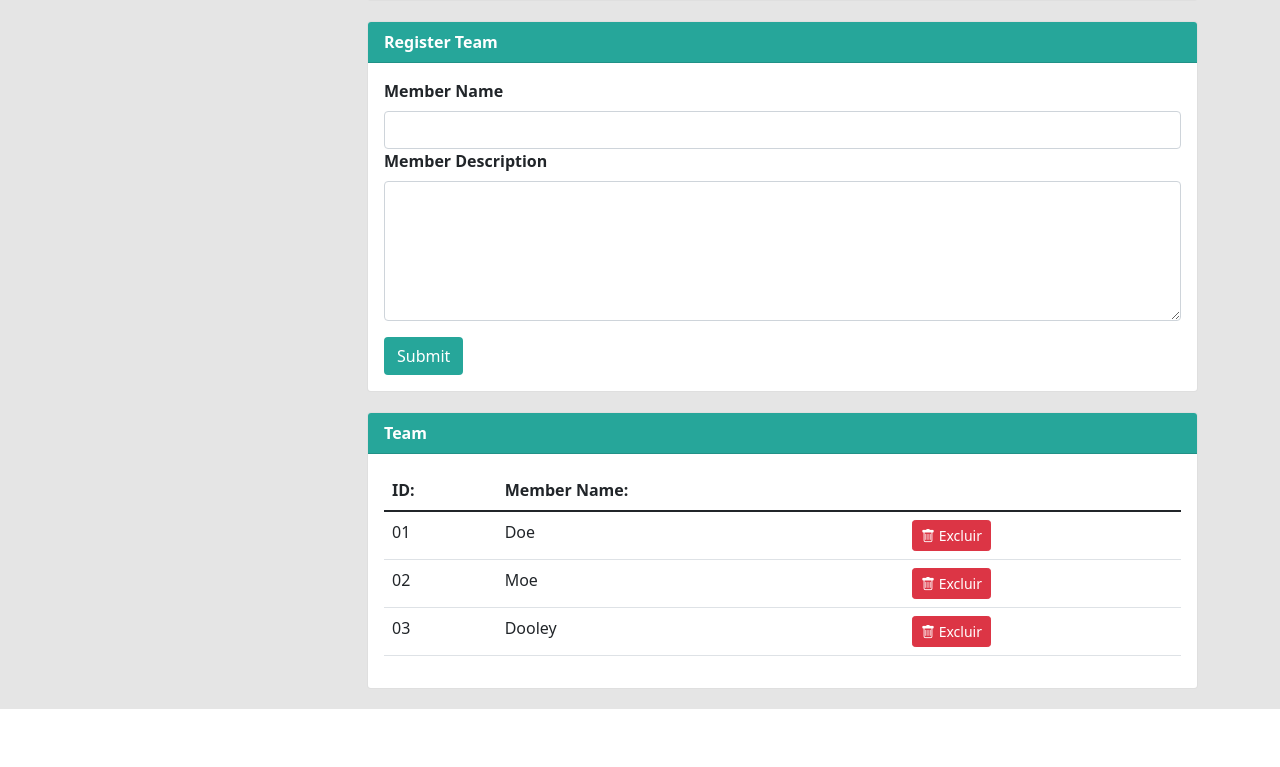
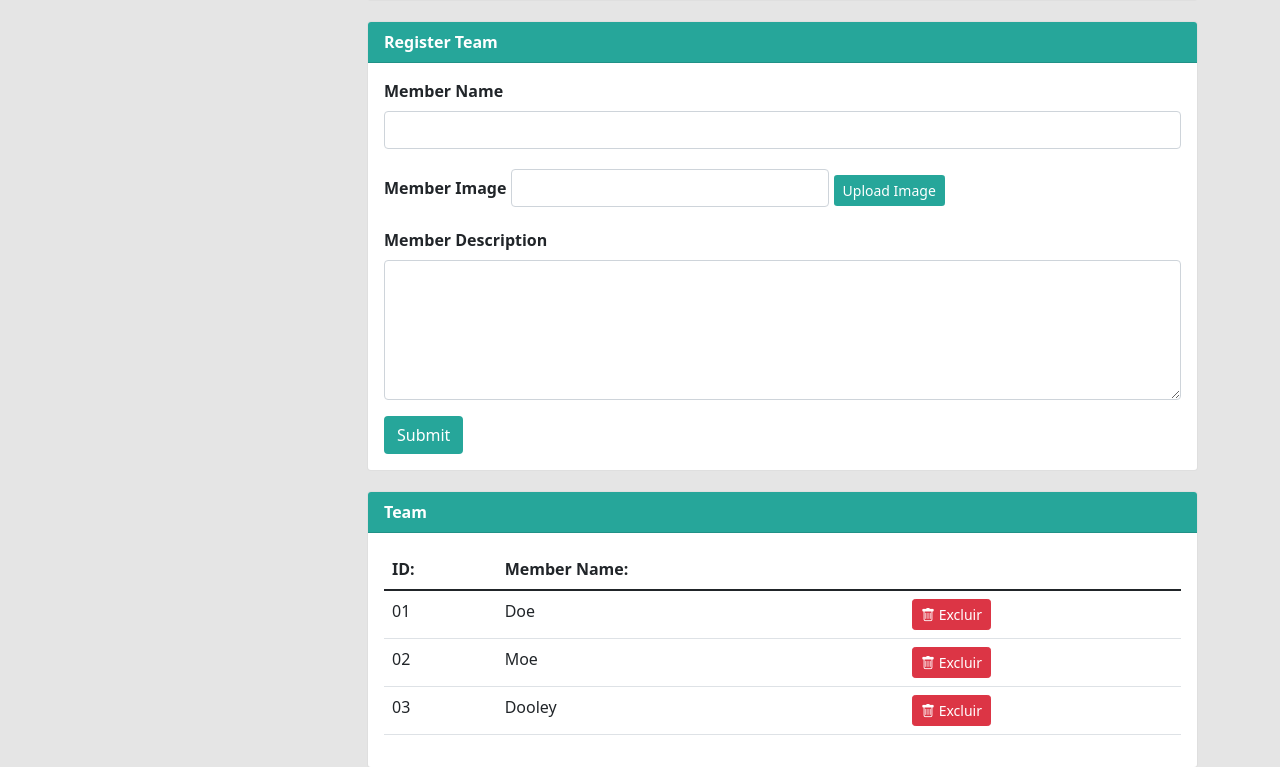
Before and after one commit to RafaMT93/PHP_With_BS_Project_CMS, a PHP site: page / in a window 1280 px wide. Shown: the part 496-1263 px from the top of the page. Before the commit the page ends 1205 px from the top, so only its background shows below. Run offline with PHP 8.4, Linux system fonts and the light colour scheme; data comes from the database, SQL or seed files in the repository; some libraries are stand-ins or nearby versions.

Commit message:
Input for img upload added

```diff
--- a/css/style.css
+++ b/css/style.css
@@ -83,6 +83,15 @@ textarea {
 label {
   font-weight: bold;
 }
+.memberImg{
+  padding-top: 1.25rem;
+  padding-bottom: 1.25rem;
+}
+#memberImage {
+  width:40%;
+  display: inline;
+}
+
 
 @media screen and (max-width: 1000px) {
   #header {
--- a/index.php
+++ b/index.php
@@ -135,13 +135,21 @@
 
                 <form>
                   <div class="mb-3">
+
                     <label for="memberName" class="form-label">Member Name</label>
                     <input type="text" class="form-control"name="memberName" id="memberName" />
 
+                    <div class="memberImg">
+                      <label for="memberImage" class="form-label">Member Image</label>
+                      <input type=file" name="memberImage" id="memberImage" class="form-control"/>
+                      <input type="submit" value="Upload Image" name="submit" class="btn btn-defaultColor btn-sm">
+                    </div>
+
                     <label for="memberDesciption" class="form-label">Member Description</label>
                     <textarea class="form-control" name="memberDesciption" id="memberDesciption"></textarea>
+
                   </div>
-                  <button type="button" class="btn btn-md btn-defaultColor" type="submit">Submit</button>
+                  <button class="btn btn-defaultColor btn-md" type="submit">Submit</button>
                 </form>
 
               </div>
```
